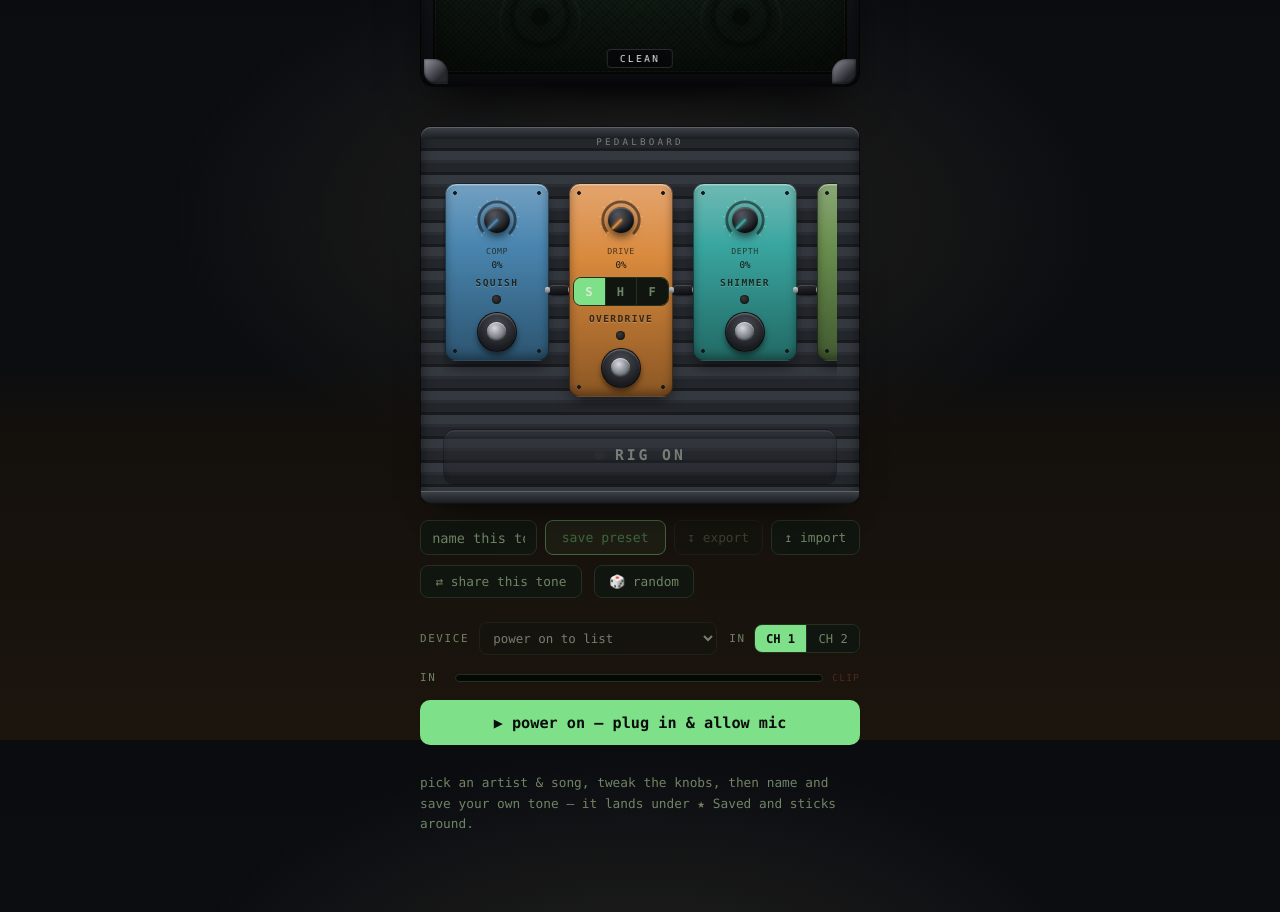
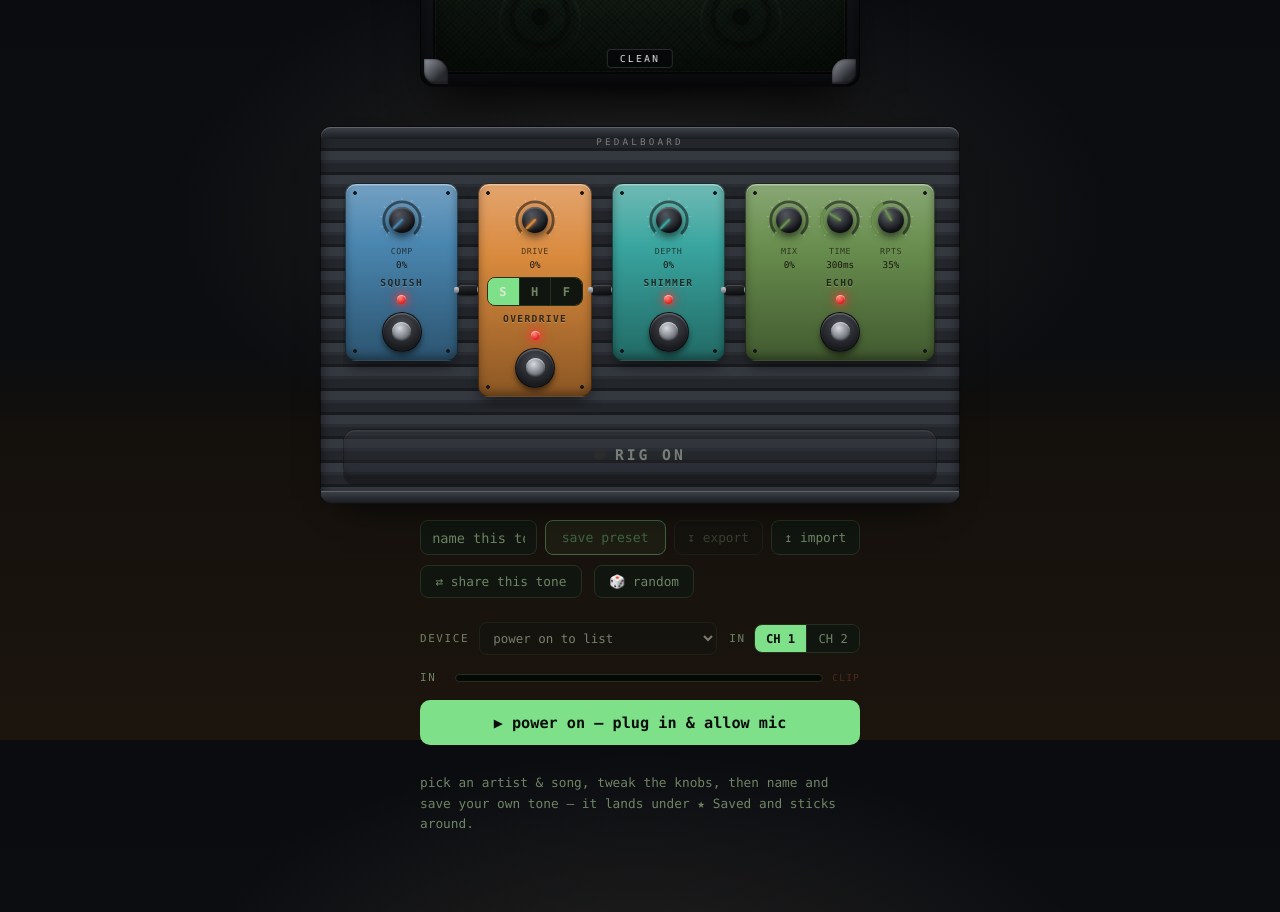
Before and after one commit to dlrztrk00/guitar-sound-effects, a React (Vite) app: page / in a window 1280 px wide. Shown: the part 860-1772 px from the top of the page. Built offline with nearby package versions, Linux system fonts and the light colour scheme.

Commit message:
Widen the pedalboard to fit all pedals at once; red footswitch LEDs

```diff
--- a/src/App.css
+++ b/src/App.css
@@ -502,9 +502,12 @@ header .sub {
   backdrop-filter: blur(2px);
 }
 
-/* ── pedalboard: an angled aluminium pedaltrain ── */
+/* ── pedalboard: an angled aluminium pedaltrain, wider than the amp ── */
 .board {
   position: relative;
+  left: 50%;
+  transform: translateX(-50%);
+  width: min(640px, calc(100vw - 1.5rem));
   margin-top: 2.4rem;
   border-radius: 10px;
   padding: 1.9rem 1.4rem 1.4rem;
@@ -556,6 +559,7 @@ header .sub {
 .pedals {
   display: flex;
   align-items: flex-start;
+  justify-content: center;
   gap: 0;
   overflow-x: auto;
   padding: 0.5rem 0.1rem 0.7rem;
@@ -572,8 +576,9 @@ header .sub {
 /* a die-cast stompbox */
 .stompbox {
   position: relative;
-  flex: 0 0 auto;
-  width: 104px;
+  flex: 1 1 0;
+  min-width: 92px;
+  max-width: 150px;
   min-height: 168px;
   border-radius: 11px;
   padding: 0.7rem 0.5rem 0.55rem;
@@ -600,7 +605,7 @@ header .sub {
     inset 0 -4px 9px rgba(0, 0, 0, 0.35);
   transition: filter 0.15s, box-shadow 0.15s;
 }
-.stompbox.wide { width: 190px; }
+.stompbox.wide { flex: 1.8 1 0; min-width: 176px; max-width: 240px; }
 .stompbox:not(.engaged) {
   filter: saturate(0.5) brightness(0.82);
 }
@@ -668,13 +673,11 @@ header .sub {
   background: radial-gradient(circle at 35% 30%, #3a3a3a, #141414);
   box-shadow: inset 0 0 2px rgba(0, 0, 0, 0.9);
 }
+/* classic red stompbox LED — lights when the footswitch is engaged */
 .sb-led.lit {
-  background: radial-gradient(
-    circle at 35% 30%,
-    color-mix(in oklab, var(--pc, #fff) 55%, white),
-    var(--pc, #fff)
-  );
-  box-shadow: 0 0 7px var(--pc), 0 0 12px var(--pc);
+  background: radial-gradient(circle at 35% 30%, #ff8a7a, #e01f1f 70%);
+  box-shadow: 0 0 7px #ff3b3b, 0 0 13px #ff2a2a,
+    inset 0 1px 1px rgba(255, 255, 255, 0.6);
 }
 
 /* the footswitch */
--- a/src/App.tsx
+++ b/src/App.tsx
@@ -571,7 +571,7 @@ export default function App() {
                   onChange={(v) => setToneVal("comp", v)} />
               </div>
               <div className="sb-name">SQUISH</div>
-              <span className={`sb-led ${fx.comp && on ? "lit" : ""}`} />
+              <span className={`sb-led ${fx.comp ? "lit" : ""}`} />
               <button className="sb-switch" onClick={() => toggleFx("comp")}
                 aria-pressed={fx.comp} title="compressor on/off">
                 <span className="sb-cap" />
@@ -603,7 +603,7 @@ export default function App() {
                 ))}
               </div>
               <div className="sb-name">OVERDRIVE</div>
-              <span className={`sb-led ${fx.drive && on ? "lit" : ""}`} />
+              <span className={`sb-led ${fx.drive ? "lit" : ""}`} />
               <button className="sb-switch" onClick={() => toggleFx("drive")}
                 aria-pressed={fx.drive} title="drive on/off">
                 <span className="sb-cap" />
@@ -623,7 +623,7 @@ export default function App() {
                   onChange={(v) => setToneVal("chorus", v)} />
               </div>
               <div className="sb-name">SHIMMER</div>
-              <span className={`sb-led ${fx.chorus && on ? "lit" : ""}`} />
+              <span className={`sb-led ${fx.chorus ? "lit" : ""}`} />
               <button className="sb-switch" onClick={() => toggleFx("chorus")}
                 aria-pressed={fx.chorus} title="chorus on/off">
                 <span className="sb-cap" />
@@ -649,7 +649,7 @@ export default function App() {
                   onChange={(v) => setToneVal("delayFb", v)} />
               </div>
               <div className="sb-name">ECHO</div>
-              <span className={`sb-led ${fx.delay && on ? "lit" : ""}`} />
+              <span className={`sb-led ${fx.delay ? "lit" : ""}`} />
               <button className="sb-switch" onClick={() => toggleFx("delay")}
                 aria-pressed={fx.delay} title="delay on/off">
                 <span className="sb-cap" />
```
